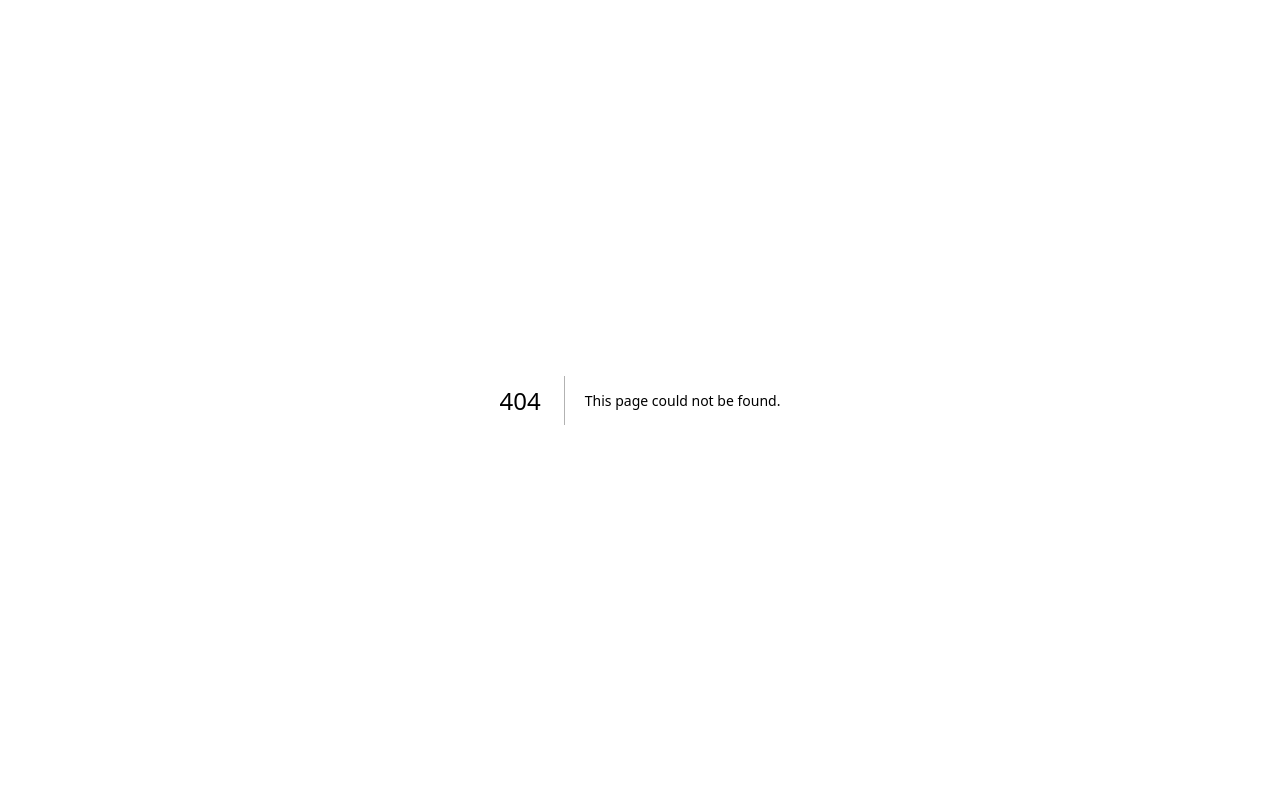
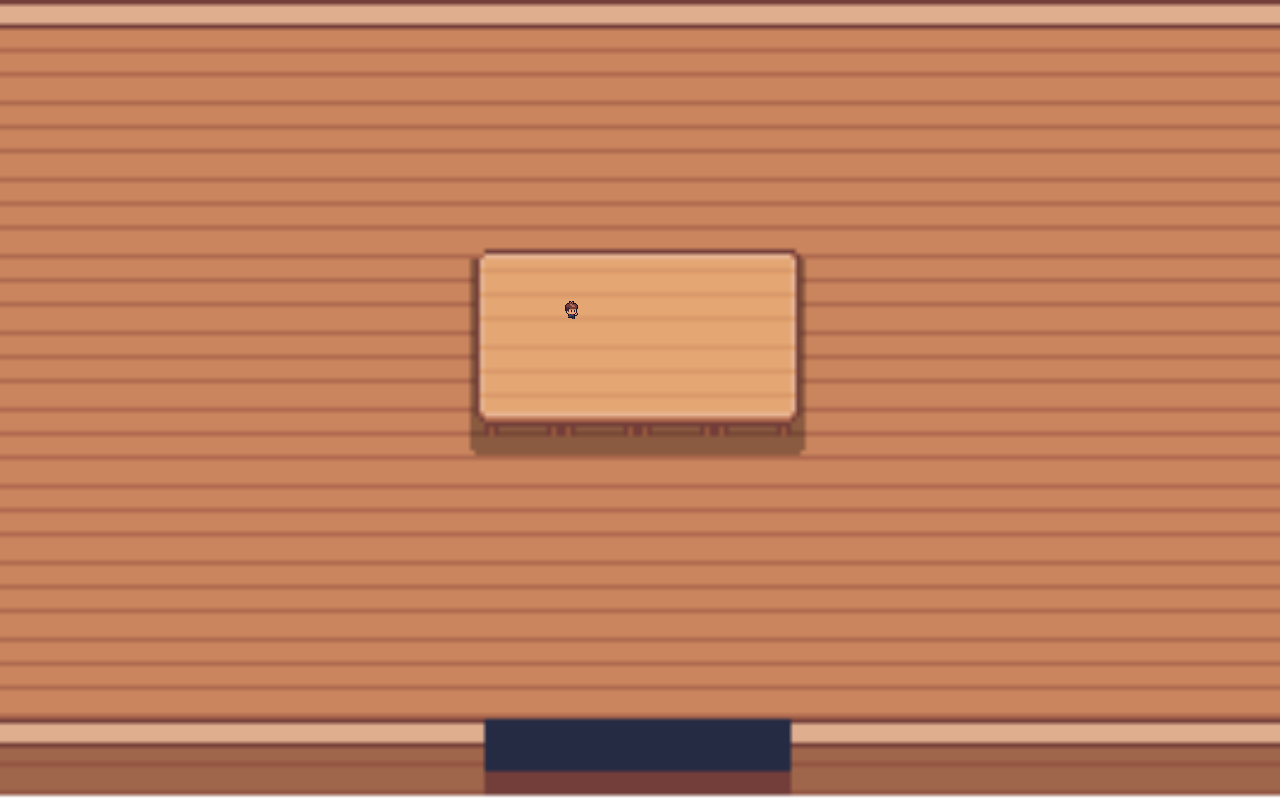
Before and after one commit to derek2403/starknet, a Next.js app: page /community in a window 1280 px wide. Before the commit this address had no page. Built offline with nearby package versions, Linux system fonts and the light colour scheme.

Commit message:
in community

```diff
--- a/components/Character.js
+++ b/components/Character.js
@@ -1,10 +1,12 @@
 import React, { useState, useEffect } from 'react';
+import { useRouter } from 'next/router';
 
 const Character = () => {
+  const router = useRouter();
   const [currentFrame, setCurrentFrame] = useState(0);
   const [facingLeft, setFacingLeft] = useState(false);
   const [isMoving, setIsMoving] = useState(false);
-  const [initialPosition] = useState({ x: 523, y: 255 });
+  const [initialPosition] = useState({ x: 523, y: 280 });
   const [offset, setOffset] = useState({ x: 0, y: 0 });
 
   const SPRITE_WIDTH = 96;
@@ -85,6 +87,17 @@ const Character = () => {
         const newOffsetX = prev.x + (deltaX * MOVEMENT_SPEED);
         const newOffsetY = prev.y + (deltaY * MOVEMENT_SPEED);
 
+        // Calculate absolute position
+        const absoluteX = Math.round(initialPosition.x + newOffsetX);
+        const absoluteY = Math.round(initialPosition.y + newOffsetY);
+
+        console.log(`Character Position - X: ${absoluteX}, Y: ${absoluteY}`);
+
+        // Check if character is at the specific position
+        if (absoluteX === 523 && absoluteY === 255) {
+          router.push('/community');
+        }
+
         return { x: newOffsetX, y: newOffsetY };
       });
     };
--- a/pages/characterTest.js
+++ /dev/null
@@ -1,14 +0,0 @@
-import React from 'react';
-import Character from '../components/Character';
-
-const CharacterTest = () => {
-  return (
-    <div className="min-h-screen bg-gray-100 flex justify-center items-center">
-      <div className="relative w-[500px] h-[500px] bg-white">
-        <Character />
-      </div>
-    </div>
-  );
-};
-
-export default CharacterTest;
--- /dev/null
+++ b/pages/community.js
@@ -0,0 +1,23 @@
+import React from 'react';
+import Character from '../components/Character';
+
+const CommunityPage = () => {
+  const pageStyles = {
+    position: 'relative',
+    width: '100vw',
+    height: '100vh',
+    backgroundImage: 'url("/background/community.png")',
+    backgroundSize: 'cover',
+    backgroundPosition: 'center',
+    backgroundRepeat: 'no-repeat',
+    overflow: 'hidden'
+  };
+
+  return (
+    <div style={pageStyles}>
+      <Character />
+    </div>
+  );
+};
+
+export default CommunityPage;
```
Also changed, not shown: public/background/community.png (added).
